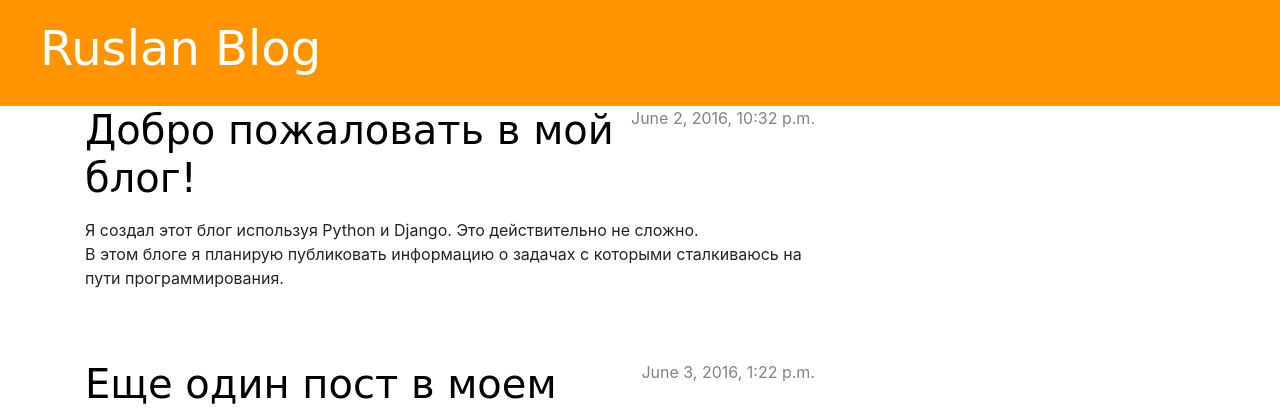
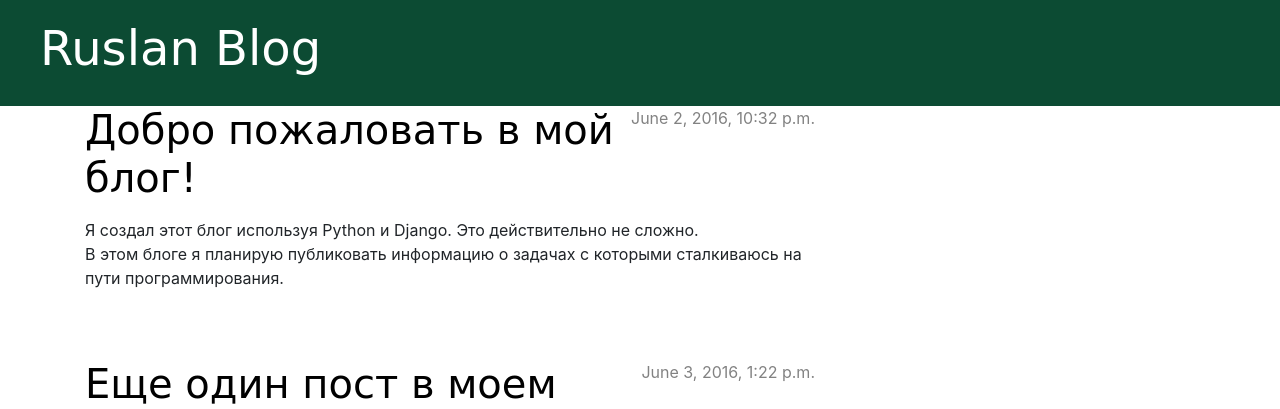
Before and after one commit to RuslanSharafiev3/Ruslan_Django_Blog, a Django app: page / in a window 1280 px wide. Shown: the top 409 px of the page. Run offline with Django 3.2, Linux system fonts and the light colour scheme; data comes from the database, SQL or seed files in the repository; some libraries are stand-ins or nearby versions.

Commit message:
design base.html

```diff
--- a/blog/static/css/style.css
+++ b/blog/static/css/style.css
@@ -1,5 +1,5 @@
     .page-header {
-        background-color: #ff9400;
+        background-color: #0C4B33;
         margin-top: 0;
         padding: 20px 20px 20px 40px;
     }
```
